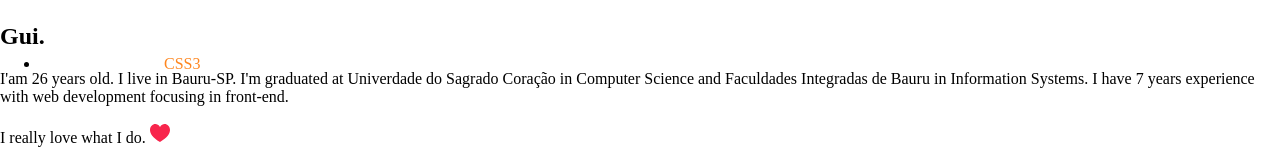
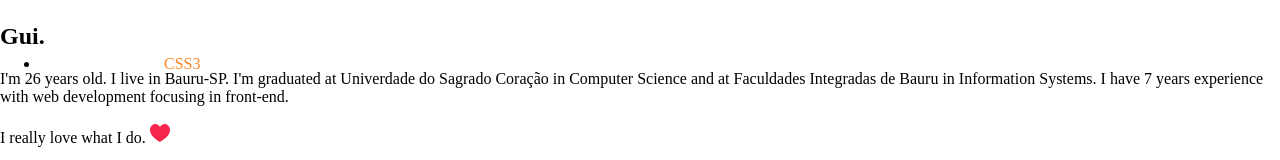
Before and after one commit to gjlacerda/gjlacerda.com, a website built with webpack: page index.html in a window 1280 px wide. Shown: the part 1706-1866 px from the top of the page. Built offline with nearby package versions, Linux system fonts and the light colour scheme.

Commit message:
correções ingles

```diff
--- a/index.html
+++ b/index.html
@@ -117,8 +117,8 @@
         <div class="about-me">
             <h2>Gui.</h2>
             <p>
-                I'am 26 years old. I live in Bauru-SP.
-                I'm graduated at Univerdade do Sagrado Coração in Computer Science and Faculdades Integradas de Bauru in Information Systems.
+                I'm 26 years old. I live in Bauru-SP.
+                I'm graduated at Univerdade do Sagrado Coração in Computer Science and at Faculdades Integradas de Bauru in Information Systems.
                 I have 7 years experience with web development focusing in front-end.
             </p>
             <p class="heart">
```
Also changed, not shown: src/views/about/about.html (+2 -2 lines).
